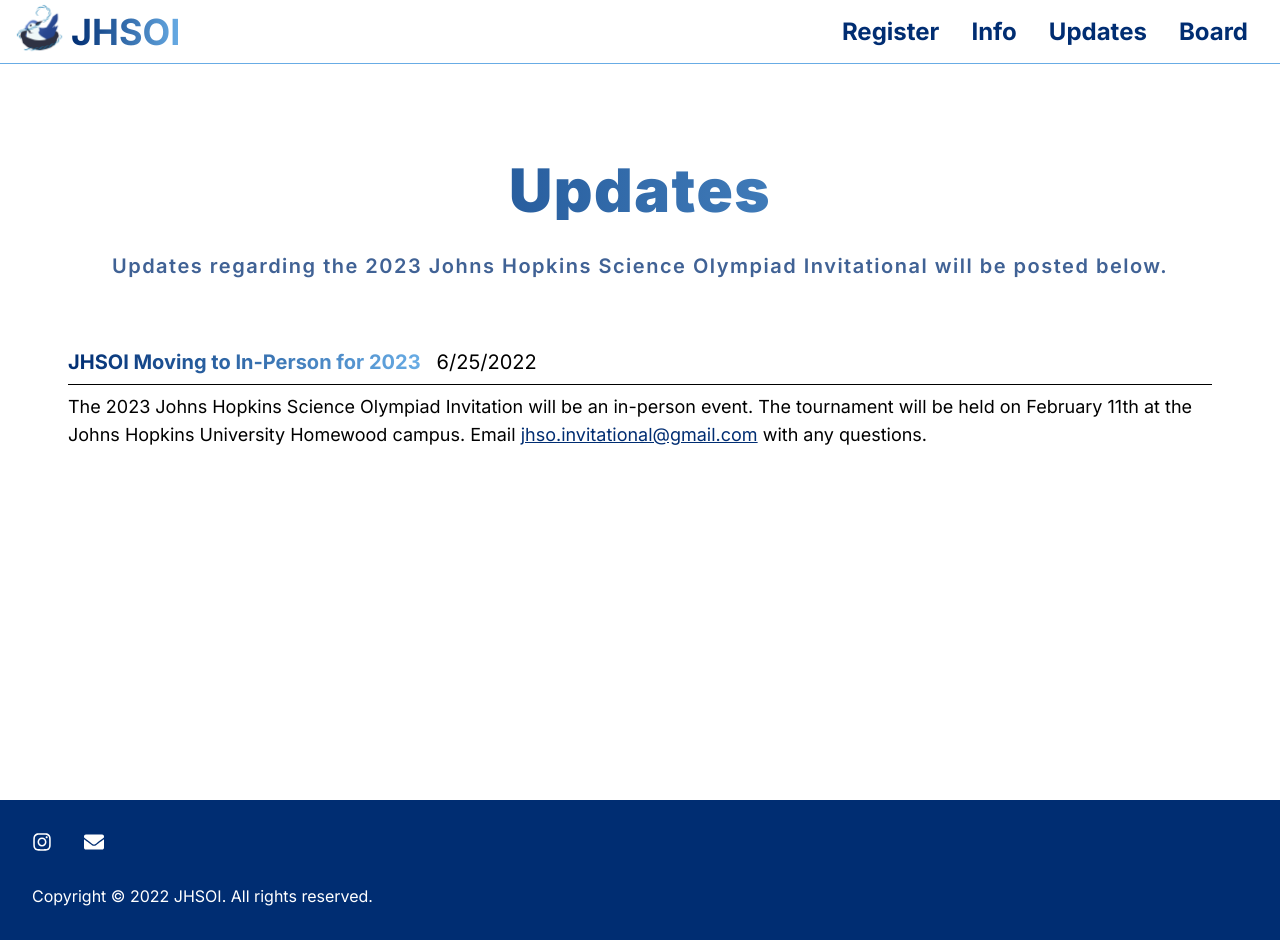
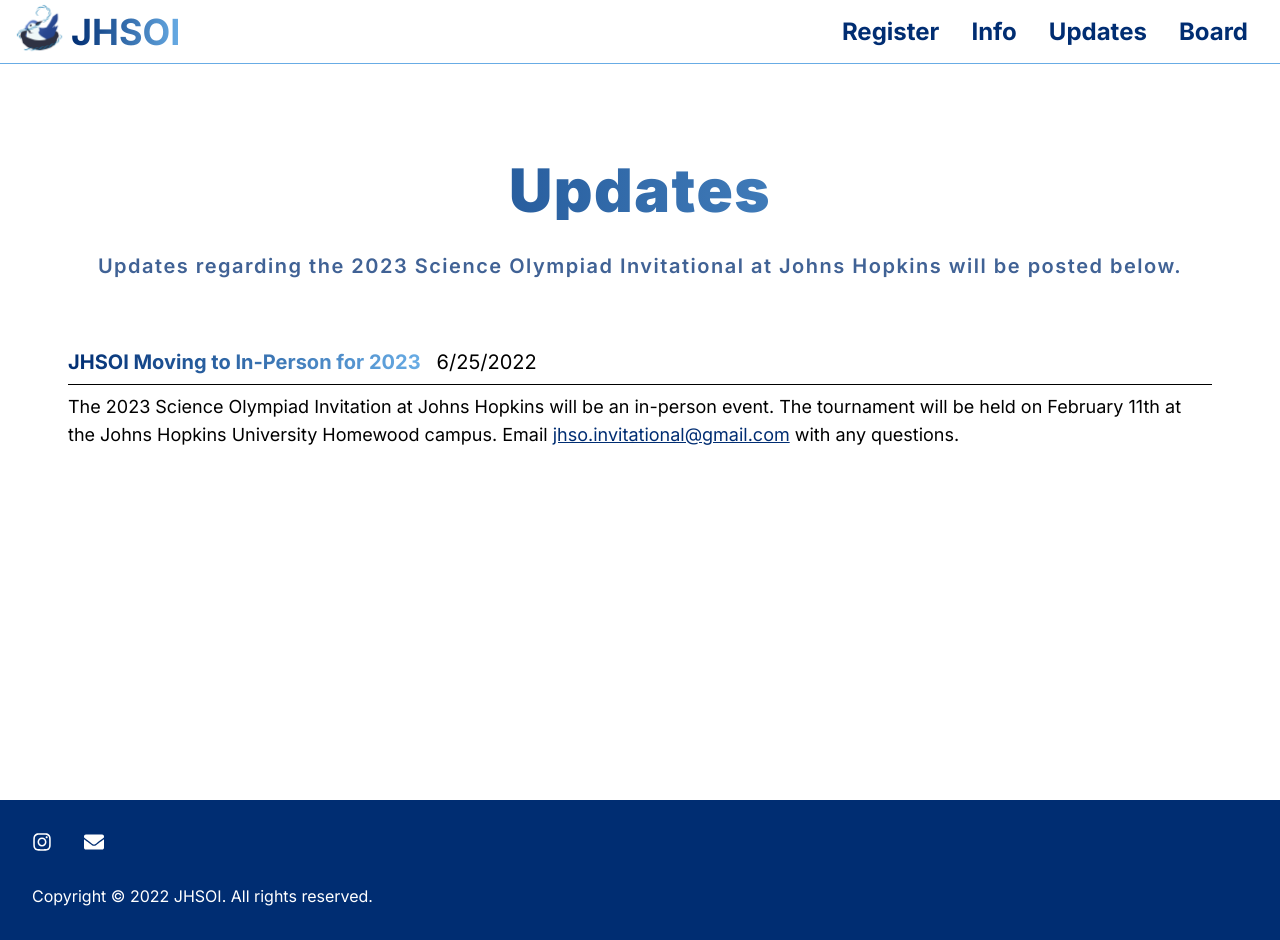
Before and after one commit to alexbluo/jhuscioly, a Next.js app: page /updates in a window 1280 px wide. Built offline with nearby package versions, Linux system fonts and the light colour scheme.

Commit message:
updated wording so JHU won't get mad at us

```diff
--- a/pages/index.jsx
+++ b/pages/index.jsx
@@ -8,11 +8,11 @@
       <div className="flex flex-col items-center lg:flex-row">
         <div className="flex min-w-full flex-col gap-4 text-center lg:w-1/2 lg:min-w-0 lg:text-left">
           <div className="text-center text-6xl font-black tracking-wide text-transparent lg:text-right">
+            <h2 className="bg-gradient-to-r from-green-300 to-blue-light bg-clip-text">
+              Science Olympiad Invitational at
+            </h2>
             <h2 className="bg-gradient-to-r from-blue-dark to-blue-light bg-clip-text">
-              Johns Hopkins
-            </h2>
-            <h2 className="bg-gradient-to-r from-green-300 to-blue-light bg-clip-text">
-              Science Olympiad Invitational
+              Johns Hopkins University
             </h2>
           </div>
 
--- a/pages/info.jsx
+++ b/pages/info.jsx
@@ -10,7 +10,7 @@
         </h2>
       </div>
       <h3 className="mt-16 text-xl font-semibold text-blue-dark text-opacity-75">
-        The Johns Hopkins Science Olympiad Invitational (JHSOI), hosted by
+        The Science Olympiad Invitational at Johns Hopkins (JHSOI), hosted by
         Maryland Science Olympiad at Johns Hopkins and the Charm City Science
         League (CCSL), will occur on February 11th at the Johns Hopkins
         University Homewood Campus. JHSOI will be open to both in-state and
--- a/pages/updates.jsx
+++ b/pages/updates.jsx
@@ -10,12 +10,12 @@
             Updates
           </h2>
           <h3 className="mt-8 text-center text-xl font-semibold text-blue-dark text-opacity-75">
-            Updates regarding the 2023 Johns Hopkins Science Olympiad
-            Invitational will be posted below.
+            Updates regarding the 2023 Science Olympiad Invitational at Johns
+            Hopkins will be posted below.
           </h3>
         </div>
         <Update title="JHSOI Moving to In-Person for 2023" date="6/25/2022">
-          The 2023 Johns Hopkins Science Olympiad Invitation will be an
+          The 2023 Science Olympiad Invitation at Johns Hopkins will be an
           in-person event. The tournament will be held on February 11th at the
           Johns Hopkins University Homewood campus. Email{" "}
           <a
```
